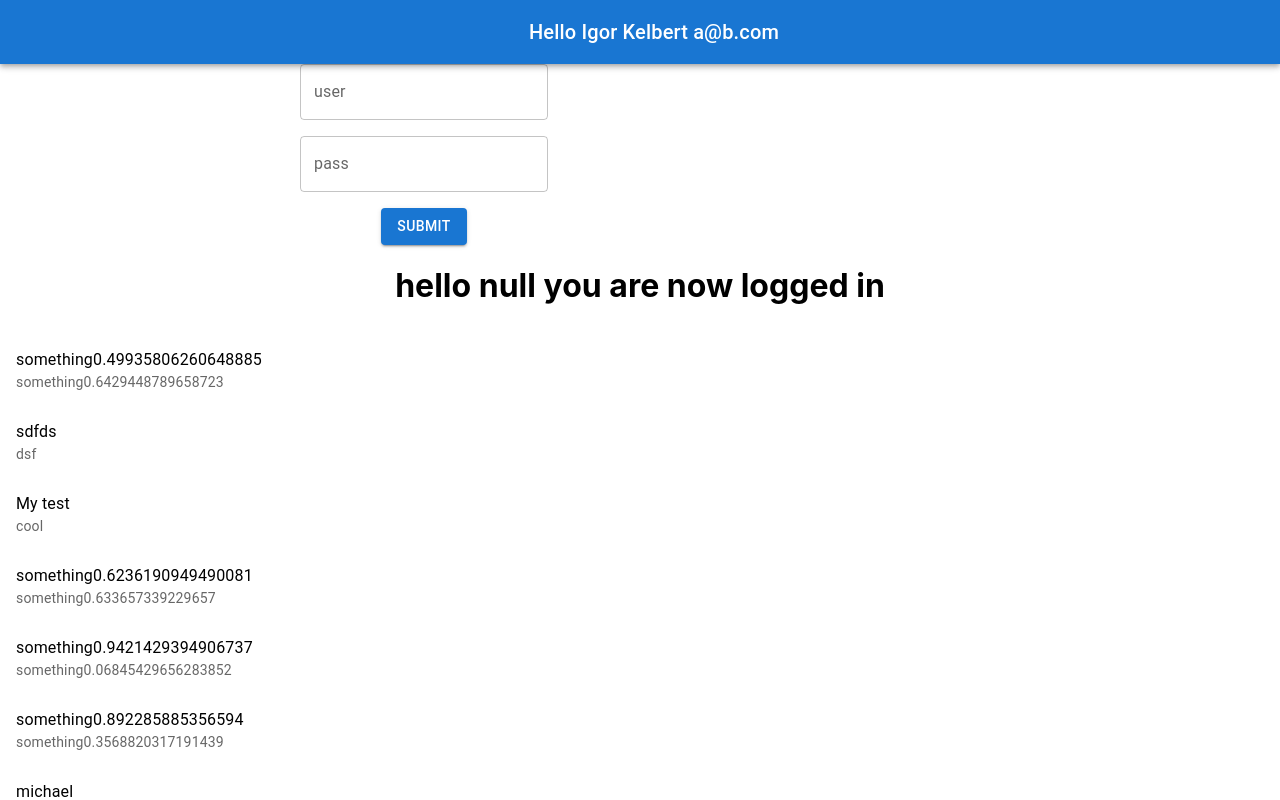
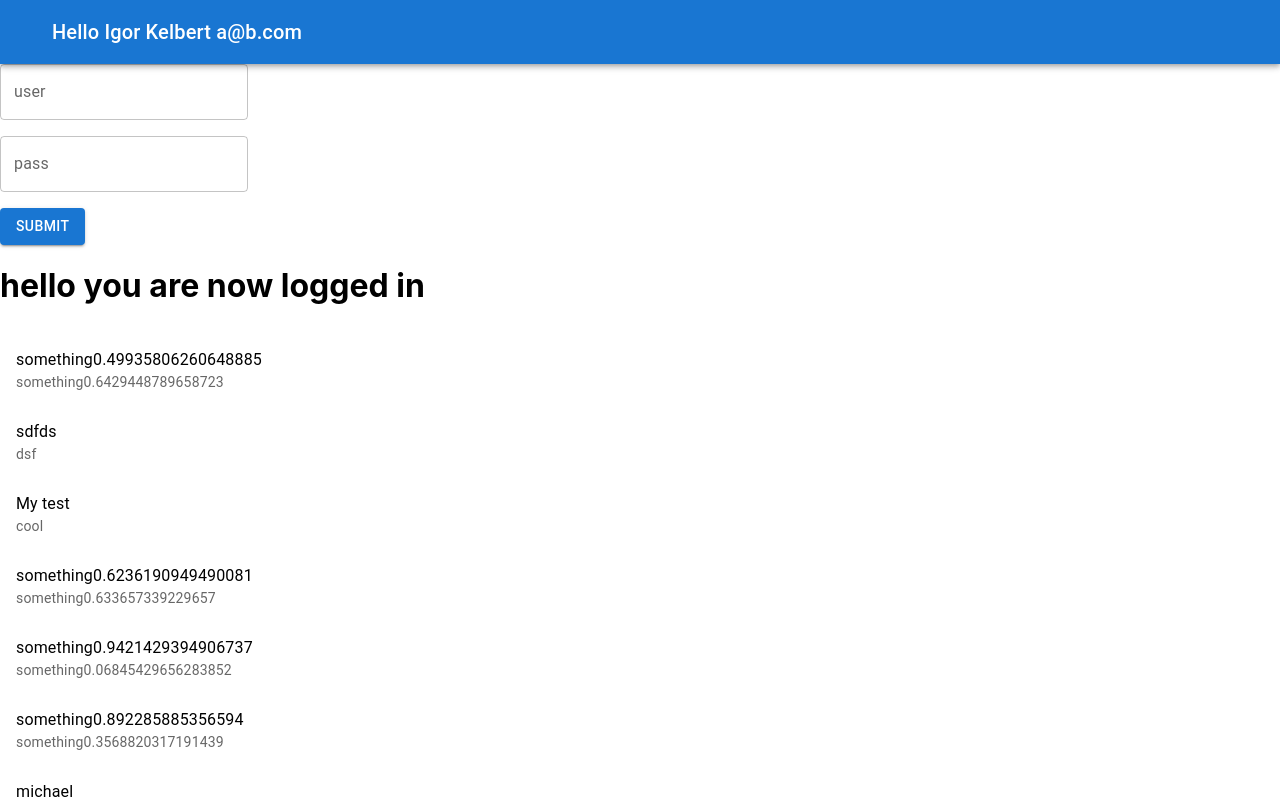
Before and after one commit to IgorKelbert/react-coursr, a React (Create React App) app: page / in a window 1280 px wide. Shown: the top 800 px of the page. Built offline with nearby package versions, Linux system fonts and the light colour scheme.

Commit message:
some changes at the end

```diff
--- a/src/App.css
+++ b/src/App.css
@@ -1,5 +1,5 @@
 .App {
-  text-align: center;
+  text-align: flex;
 }
 
 .App-logo {
--- a/src/Components/Login/Login.js
+++ b/src/Components/Login/Login.js
@@ -5,8 +5,7 @@ import { useEffect, useState } from 'react';
 
 const Login =()=>
 {
-    const [ user , setUser] = useState(null);
-    const [ message , setMessage] = useState('');
+    const [ user , setUser] = useState('');
 
     const handleSubmit = (e) =>
     {
```
Also changed, not shown: src/Components/ToDo/Todo.js (+2 -11 lines).
